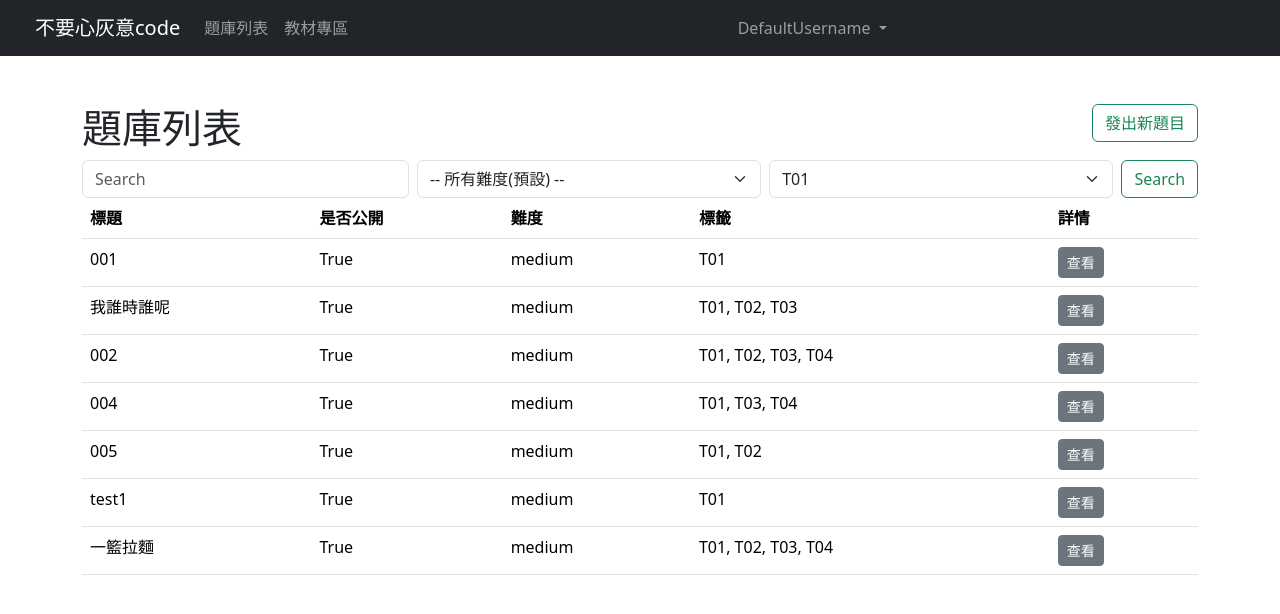
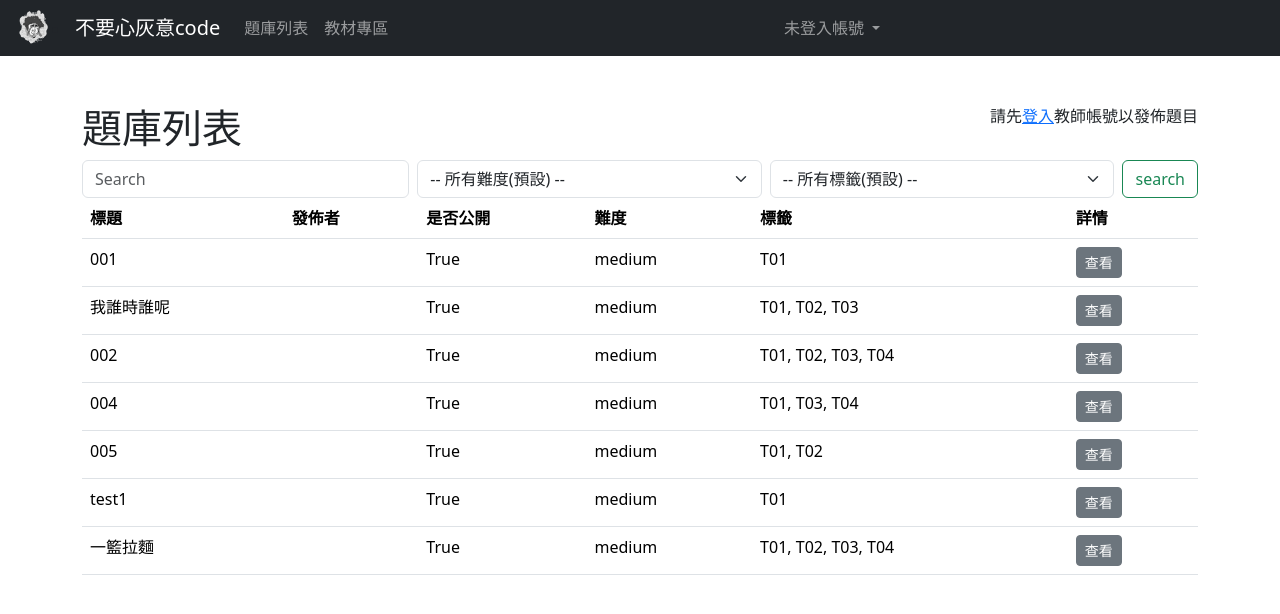
Before and after one commit to mike920116/112509, a Django app: page /post-list/?tag_id=1 in a window 1280 px wide. Shown: the top 614 px of the page. Run offline with Django 4.2, Linux system fonts and the light colour scheme; data comes from the database, SQL or seed files in the repository; both versions use the stored data as it was after the commit; parts of the project's set-up code (start-up, migrations or seed data) failed here and were passed over; some libraries are stand-ins or nearby versions.

Commit message:
完成題目和留言能顯示發佈者的功能

```diff
--- a/first/forms.py
+++ b/first/forms.py
@@ -8,6 +8,7 @@ class PostForm(forms.ModelForm):
         model = Post
         fields = '__all__'
         # fields = ('title', 'content')
+        exclude = ("user",)
         tag = forms.ModelChoiceField(
         queryset=Tag.objects.all(),
         empty_label="Select a Tag",
@@ -17,7 +18,7 @@ class PostForm(forms.ModelForm):
 class PostDeleteConfirmForm(forms.Form):
     check = forms.BooleanField(
          required=True,
-        label="你確定要刪除這篇文章嗎？真的會消失喔！！！",
+        label="你確定要刪除這篇題目嗎？真的會消失喔！！！",
     )
 
 class LearnerForm(forms.ModelForm):
@@ -40,7 +41,7 @@ class CommentForm(forms.ModelForm):
     class Meta:
         model = Comment
         # fields = "__all__"
-        exclude = ("post",)
+        exclude = ("post", "user")
 
 class CommentDeleteConfirmForm(forms.Form):
     check = forms.BooleanField(
--- a/first/models.py
+++ b/first/models.py
@@ -1,6 +1,8 @@
 #當你在 models.py 文件中定義或更改模型後，使用 makemigrations 和 migrate 命令，Django 將同步這些更改到資料庫。
 
 from django.db import models
+from django.contrib.auth.models import User
+
 
 # Create your models here.
 
@@ -9,6 +11,7 @@ class Post(models.Model):
     title = models.CharField(max_length=255)
     content = models.TextField(max_length=500)
     is_public = models.BooleanField(default=True)
+    user = models.ForeignKey(User, on_delete=models.CASCADE, null=True, blank=True)
 
     DIFFICULTY_CHOICES = [
         ('easy', 'Easy'),
@@ -69,6 +72,8 @@ class Comment(models.Model):
     #---------------#TextField多行文字
     content = models.TextField(max_length=500)
     post = models.ForeignKey(to = Post, on_delete=models.CASCADE)
+    user = models.ForeignKey(User, on_delete=models.CASCADE, null=True, blank=True)
+
 
     # 自動產生的欄位
     # post_id => 代表管連到的 Post 的 PK （<fk>_id）
--- a/first/templates/base.html
+++ b/first/templates/base.html
@@ -15,6 +15,10 @@
   <body>
     <nav class="navbar navbar-expand-lg navbar-dark bg-dark">
       <div class="container-fluid">
+        <img src="{% static 'images/LOGO.png' %}"
+                         class="rounded-circle"
+                         width="40"
+                         height="40">
         <li class="nav-item">
           <a class="navbar-brand mb-0 h1"
              class="nav-link"
@@ -96,8 +100,7 @@
                          height="30">
                   {% endif %}
                 {% else %}
-                  <!-- Display default username if not authenticated -->
-                  DefaultUsername
+                  未登入帳號
                 {% endif %}
               </a>
               <ul class="dropdown-menu dropdown-menu-end right-aligned shadow bg-white"
--- a/first/templates/learner_list.html
+++ b/first/templates/learner_list.html
@@ -52,7 +52,7 @@
               <td>{{ post.tags.all|join:', ' }}</td>
               <td>
                 <a class="btn btn-secondary btn-sm"
-                   href="{% url 'post_detail' post.id %}">查看</a>
+                   href="{% url 'learner_detail' post.id %}">查看</a>
               </td>
             </tr>
           {% endfor %}
--- a/first/templates/post_detail.html
+++ b/first/templates/post_detail.html
@@ -42,7 +42,11 @@
         <div class="card-footer text-end">
           {% comment %} <a href="{% url 'post_update' post.id %}" class="card-link">編輯</a>
           <a href="{% url 'post_delete' post.id %}" class="card-link">刪除</a> {% endcomment %}
+          {% if user.is_authenticated %}
           <a href="{% url 'post_comment' post.id %}" class="card-link">留言</a>
+          {% else %}
+          <p>若要發佈留言，請先<a href="{% url 'login' %}">登入</a></p>
+          {% endif %}
         </div>
       </div>
     </div>
@@ -59,7 +63,7 @@
     <div class="row mt-2">
       <div class="col-sm-12 col-md-8 offset-md-2 col-lg-6 offset-lg-3">
         <div class="card">
-          <h6 class="card-header">第 {{ forloop.counter0 }} 樓</h6>
+          <h6 class="card-header">第 {{ forloop.counter0 }} 樓{% if comment.user %} <{{ comment.user.username }}> {% endif %}</h6>
           <div class="card-body">
             <p class="card-text">
               {{ comment.content }}
--- a/first/templates/post_list.html
+++ b/first/templates/post_list.html
@@ -5,7 +5,11 @@
       <h1>題庫列表</h1>
     </div>
     <div class="col text-end">
+      {% if user.is_authenticated %}
       <a class="btn btn-outline-success" href="{% url 'post_create' %}">發出新題目</a>
+      {% else %}
+      <p>請先<a href="{% url 'login' %}">登入</a>教師帳號以發佈題目</p>
+      {% endif %}
     </div>
     <form class="d-flex" method="GET" action="{% url 'post_list' %}">
       <input class="form-control me-2"
@@ -21,13 +25,13 @@
               {% endfor %}
             </select>
             <select class="form-select me-2" name="tag_id">
-              <option value="" {% if not selected_tag %}selected{% endif %}>-- 所有標籤(預設) --</option>
+            <option value="1" selected>-- 所有標籤(預設) --</option>
               {% for tag in all_tags %}
-                  <option value="{{ tag.id }}" {% if selected_tag and selected_tag.id == tag.id %}selected{% endif %}>{{ tag.name }}</option>
+                  <option value="{{ tag.id }}" {% if selected_tag.id == tag.id %}selected{% endif %}>{{ tag.name }}</option>
               {% endfor %}
           </select>
 
-      <button class="btn btn-outline-success" type="submit">Search</button>
+      <button class="btn btn-outline-success" type="submit">search</button>
     </form>
   </div>
   <div class="row">
@@ -37,6 +41,7 @@
           <thead>
             <tr>
               <th scope="col">標題</th>
+              <th scope="col">發佈者</th>
               <th scope="col">是否公開</th>
               <th scope="col">難度</th>
               <th scope="col">標籤</th>
@@ -47,6 +52,7 @@
             {% for post in posts %}
               <tr>
                 <td>{{ post.title }}</td>
+                <td>{% if post.user %} {{ post.user.username }} {% endif %}</td>
                 <td>{{ post.is_public }}</td>
                 <td>{{ post.difficulty }}</td>
                 <td>{{ post.tags.all|join:', ' }}</td>
--- a/first/views.py
+++ b/first/views.py
@@ -43,14 +43,16 @@ def post_list(request):
     #     posts = posts.filter(tags__id=tag_filter)
     all_tags = Tag.objects.all()
     selected_tag_id = request.GET.get('tag_id')
-    selected_tag = Tag.objects.get(pk=selected_tag_id) if selected_tag_id else None
+
+    if selected_tag_id:
+        posts = posts.filter(tags__id=selected_tag_id)
 
     return render(request, 'post_list.html', {
         'posts': posts,
         'difficulties': difficulties,
         'selected_difficulty': selected_difficulty,
         'all_tags': all_tags,
-        'selected_tag': selected_tag,})
+        })
 
 
 def post_detail(request, post_id):
@@ -62,7 +64,9 @@ def post_detail(request, post_id):
 def post_create(request):
     form = PostForm(request.POST or None, request.FILES or None)
     if form.is_valid():
-        form.save()
+        post = form.save(commit=False)
+        post.user = request.user
+        post.save()
         messages.success(request, '文章建立成功')
         return redirect('post_list')
 
@@ -96,6 +100,7 @@ def post_comment(request, post_id):
     if form.is_valid():
         comment = form.save(commit=False)
         comment.post = post
+        comment.user = request.user
         comment.save()
 
         messages.success(request, "留言成功")
```
Also changed, not shown: core/settings.py (+8 -8 lines), first/templates/post_comment.html (+6 -2 lines), db.sqlite3, first/migrations/0021_comment_user.py (added), first/migrations/0022_post_user.py (added).
